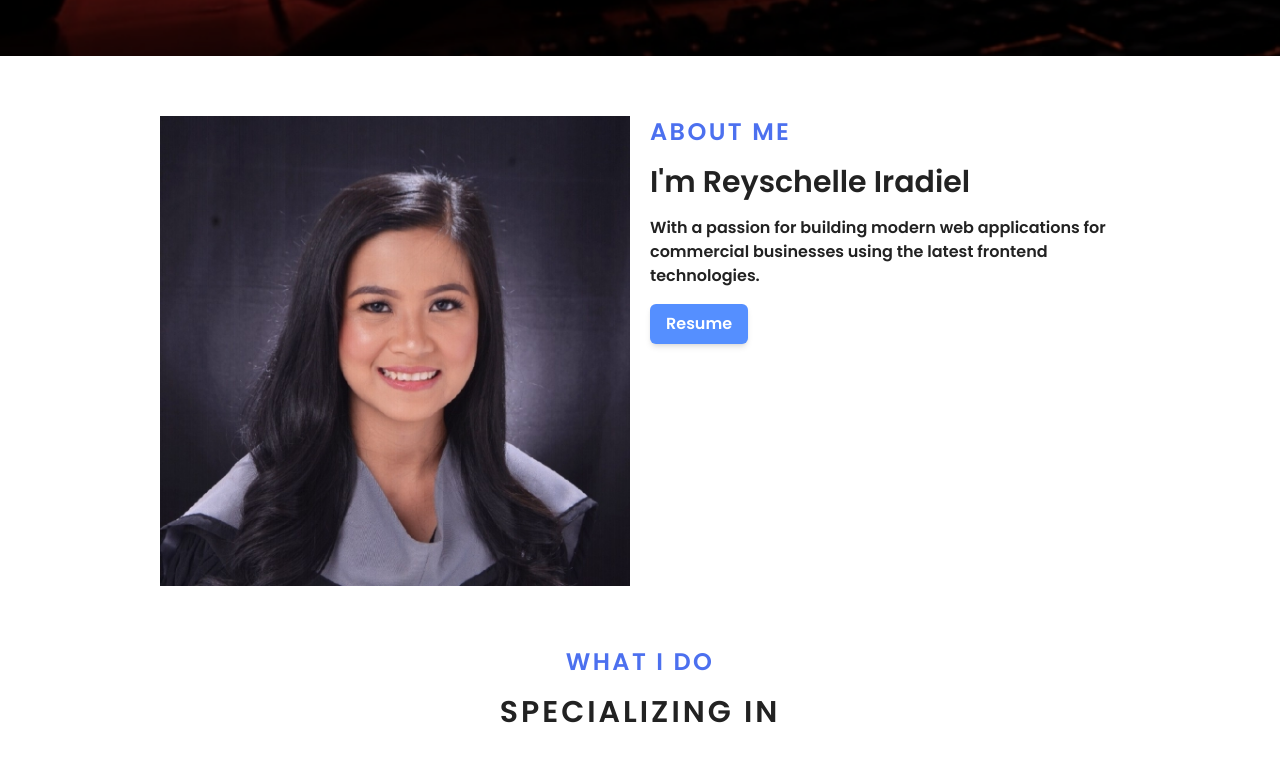
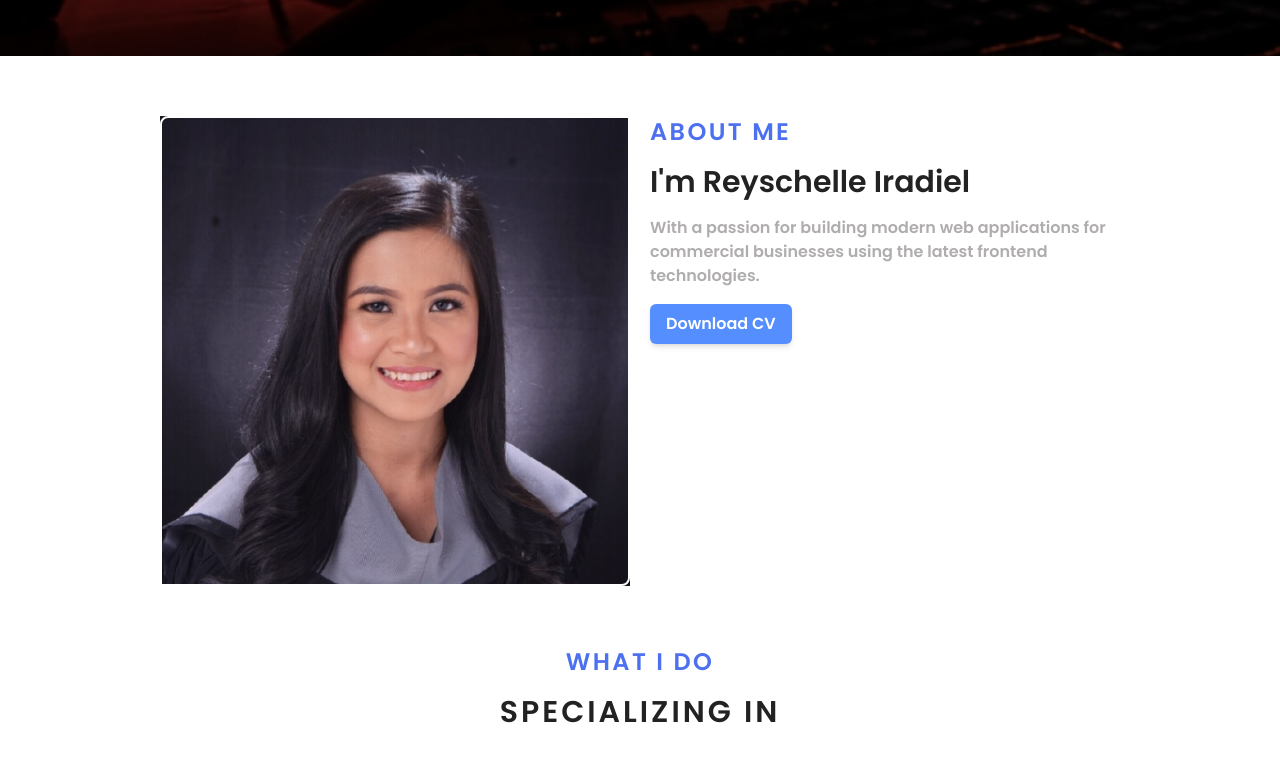
Before and after one commit to rniradiel/reyschelleiradiel.github.io, a React (Vite) app: page / in a window 1280 px wide. Shown: the part 744-1507 px from the top of the page. Built offline with nearby package versions, Linux system fonts and the light colour scheme.

Commit message:
Add image frame

```diff
--- a/src/index.css
+++ b/src/index.css
@@ -3,7 +3,7 @@
 @tailwind utilities;
 
 @layer base {
-  body, h1, h2, h3, p {
+  body, h1, h2, h3 {
     @apply font-sans font-semibold;
   }
   h1 {
@@ -15,6 +15,9 @@
   h3 {
     @apply text-3xl;
   }
+  p {
+    @apply font-sans;
+  }
 }
 
 @layer components {
@@ -24,4 +27,15 @@
   .card {
     @apply bg-blue rounded;
   }
+  .img-frame {
+    @apply relative;
+  }
+  .img-frame::before {
+    @apply absolute top-0 left-0;
+    @apply border-2 border-white;
+    @apply rounded-tl-lg rounded-br-lg;
+    @apply w-full h-full;
+    @apply pointer-events-none;
+    @apply content-[''];
+  }
 }
--- a/src/sections/About/About.jsx
+++ b/src/sections/About/About.jsx
@@ -5,18 +5,18 @@ import CV from '../../assets/Reyschelle Iradiel CV.pdf'
 function About() {
     return (
         <section id="about" className='flex mx-auto w-9/12 grid grid-cols-2 gap-5'>
-            <div className='relative'>
+            <div className="img-frame">
                 <img className='' src={heroImg} alt="Profile picture of Reyschelle Iradiel" />
             </div>
             <div className='flex text-left flex-col gap-4'>
                 <h2 className='text-purple tracking-widest'>About Me</h2>
                 <h3> I'm Reyschelle Iradiel </h3>
-                <p className=''>
+                <p className='text-gray'>
                     With a passion for building modern web applications for commercial businesses using the latest frontend technologies.
                 </p>
                 <a href={CV} download>
                     <button>
-                        Resume
+                        Download CV
                     </button>
                 </a>
             </div>
--- a/tailwind.config.js
+++ b/tailwind.config.js
@@ -10,6 +10,7 @@ export default {
       'purple': '#4C70EF',
       'blue': '#292C36',
       'light-blue': '#558FFF',
+      'gray': '#B0ADAD',
     },
     fontFamily: {
       sans: ['Poppins', 'sans-serif'],
```
